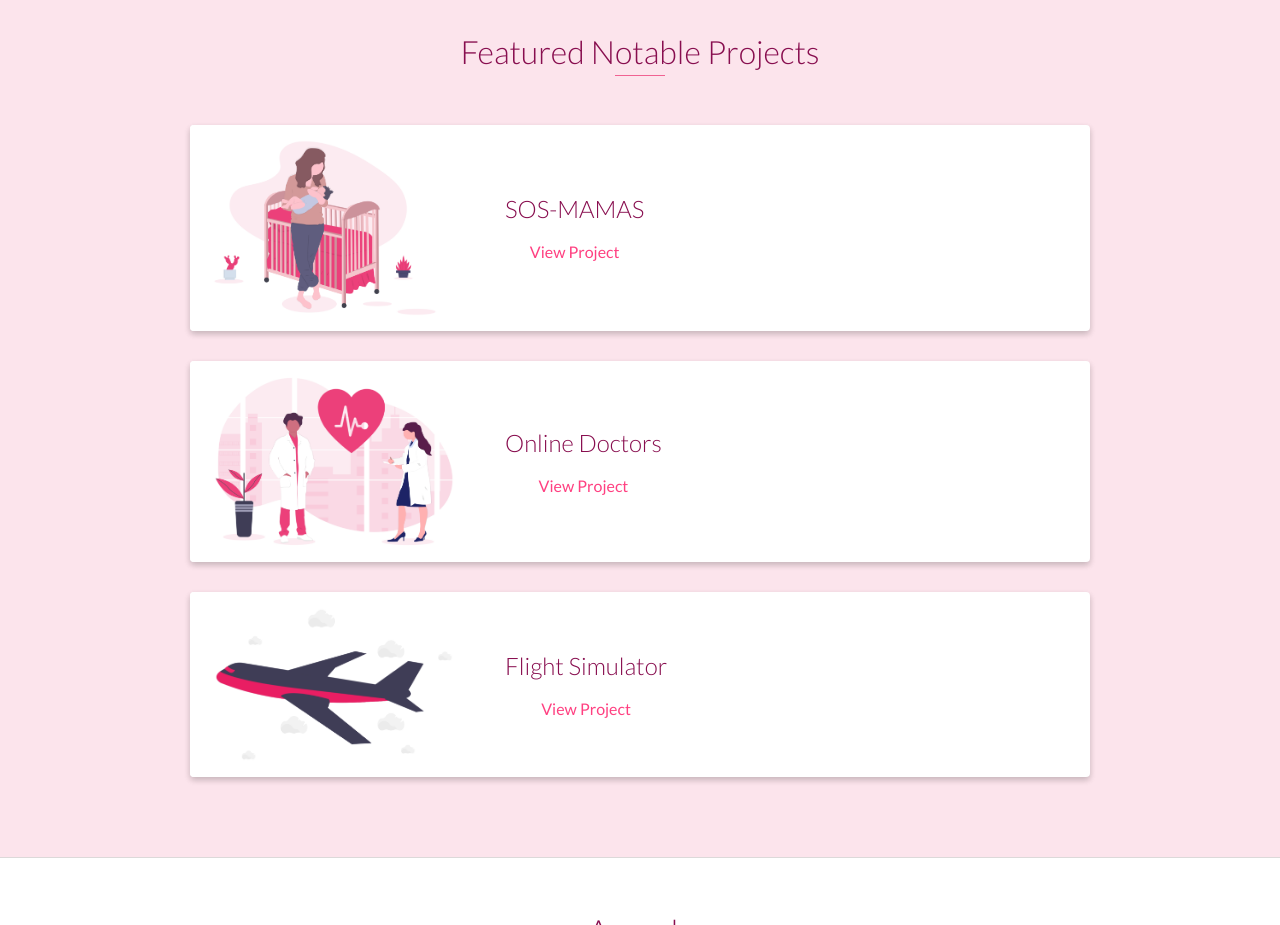
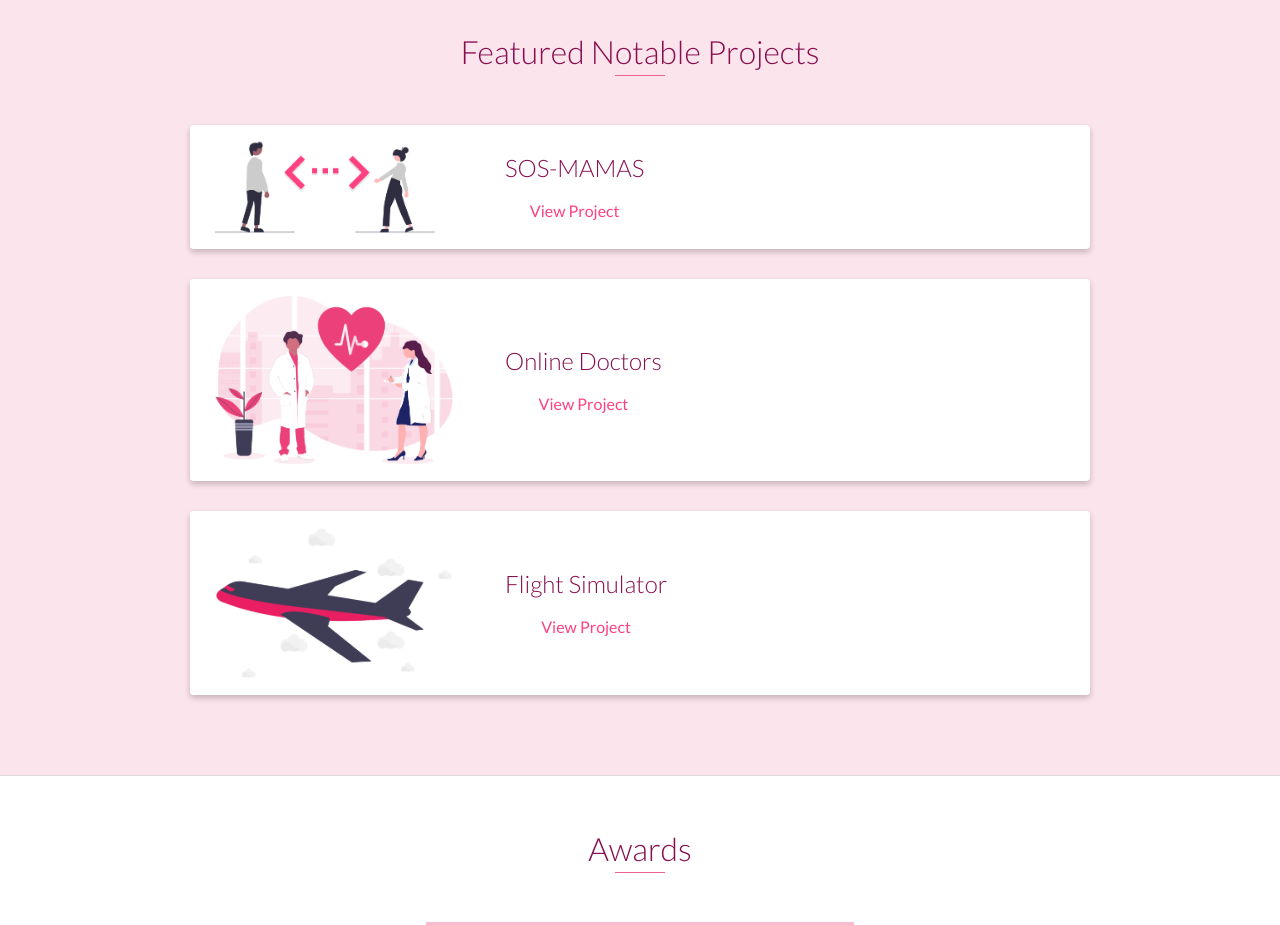
Before and after one commit to IyvonneBett/IyvonneBett.github.io, a website: page index.html in a window 1280 px wide. Shown: the part 2380-3305 px from the top of the page. Drawn offline with nearby package versions, Linux system fonts and the light colour scheme; a web font is replaced by a local one.

Commit message:
Changed Image

```diff
--- a/index.html
+++ b/index.html
@@ -152,7 +152,7 @@
         <!-- Begin project definitions -->
         <div class="project shadow-large">
           <div class="project-image" style="text-align: left;">
-            <img width="30%" height="30%"  src="images/mother.png" />
+            <img width="30%" height="30%"  src="images/code.png" />
           </div>
           <!-- End .project-image -->
           <div class="project-info">
```
Also changed, not shown: images/code.png (added).
